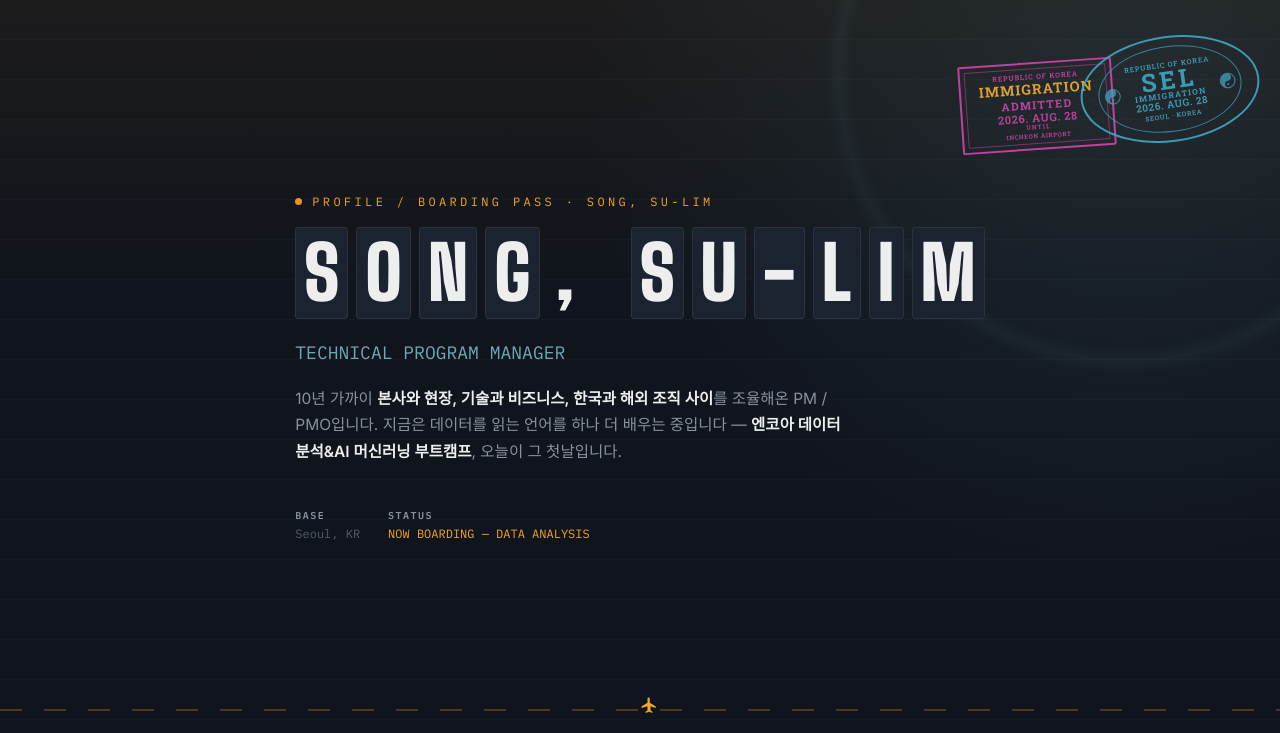
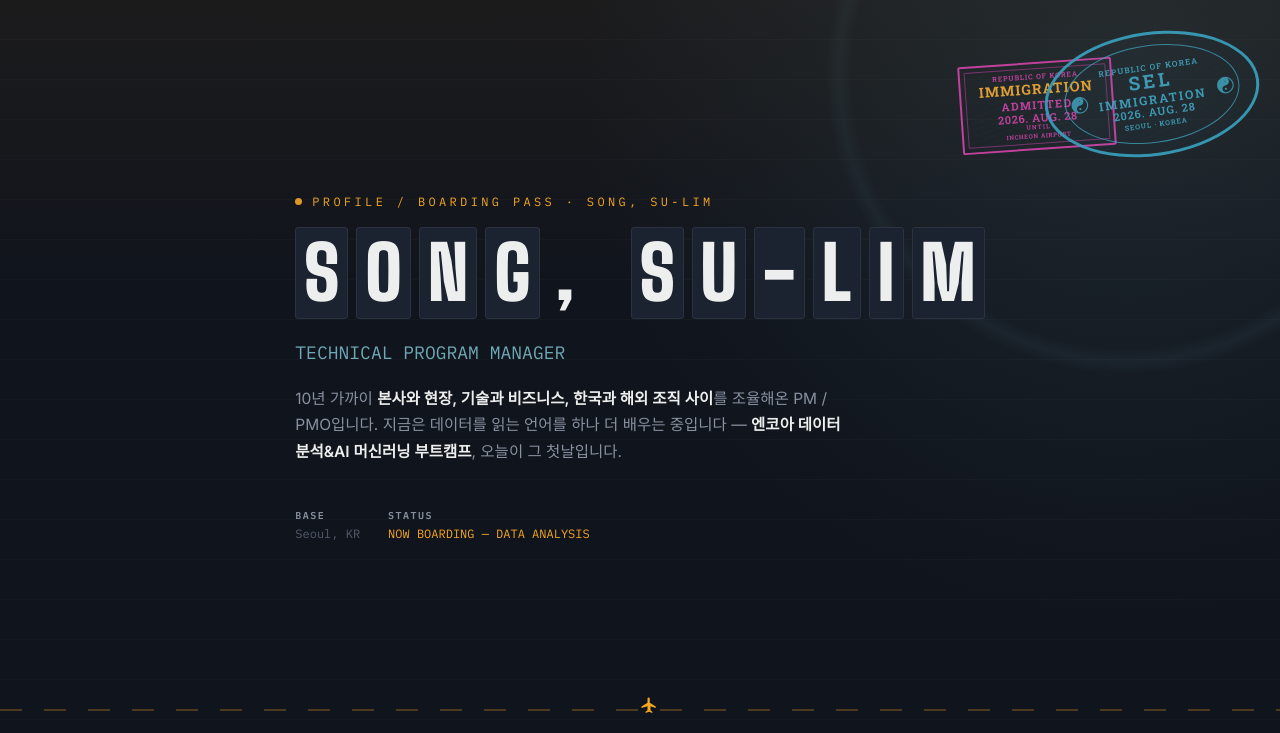
Before and after one commit to slsSong/my-project, a plain HTML site: page src/study_with_ai/index.html in a window 1280 px wide. Shown: the top 733 px of the page. Drawn offline with Linux system fonts and the light colour scheme.

Commit message:
Refine blue oval passport stamp

```diff
--- a/src/study_with_ai/index.html
+++ b/src/study_with_ai/index.html
@@ -18,6 +18,20 @@
   <style>
     .stamp-oval .stamp-taegeuk { position:absolute; z-index:2; left:22px; top:43px; font:700 16px/1 Georgia,serif; letter-spacing:0; opacity:.82; }
     .stamp-oval .stamp-taegeuk.right { right:22px; left:auto; }
+    /* Reference-style blue departure stamp: wide nested oval and clear type hierarchy. */
+    .stamp-oval{
+      width:216px!important;height:124px!important;right:0!important;top:4px!important;
+      border:3px solid #2ea5c6!important;background:rgba(54,169,201,.025);
+      font-family:'Roboto Slab',Georgia,serif!important;letter-spacing:.09em!important;
+    }
+    .stamp-oval::before{inset:10px 17px!important;border:1.5px solid rgba(54,169,201,.82)!important}
+    .stamp-oval .stamp-country{font-size:8px!important;letter-spacing:.14em!important}
+    .stamp-oval .stamp-type{margin-top:3px;font-size:12px!important;font-weight:700!important;letter-spacing:.16em!important}
+    .stamp-oval .stamp-code{margin-top:1px;font-size:19px!important;font-weight:700!important;letter-spacing:.16em!important}
+    .stamp-oval .stamp-date{font-size:11px!important;letter-spacing:.08em!important}
+    .stamp-oval .stamp-airport{margin-top:3px;font-size:7px!important;letter-spacing:.12em!important}
+    .stamp-oval .stamp-taegeuk{left:23px!important;top:52px!important;font-size:17px!important;opacity:.9!important}
+    .stamp-oval .stamp-taegeuk.right{right:23px!important;left:auto!important}
   </style>
 </head>
 <body>
```
